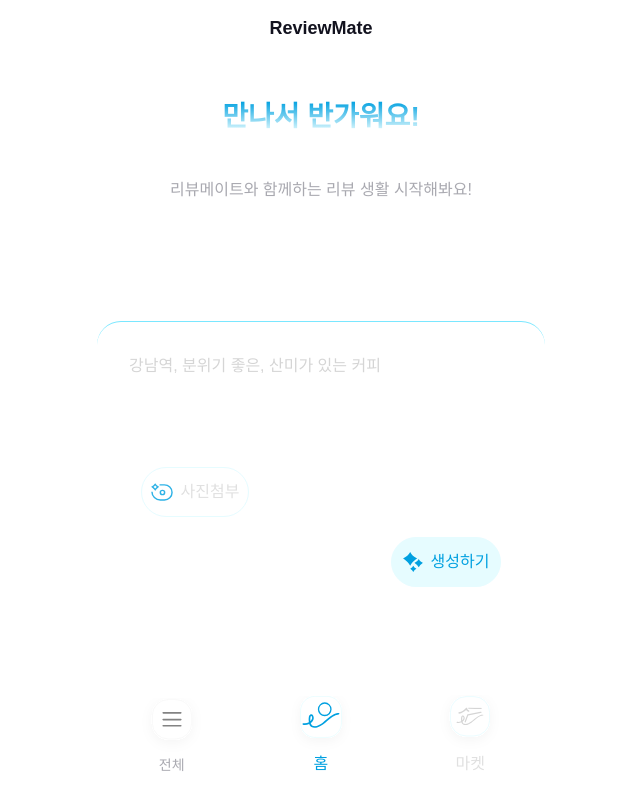
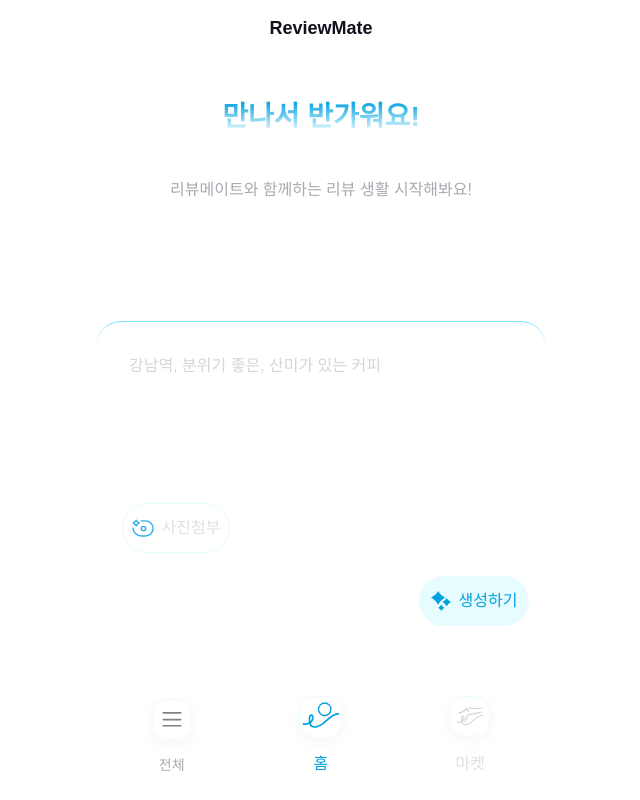
Before and after one commit to Ma-Hyekjin/review-mate-app, a Next.js app: page /main in a window 1280 px wide. Shown: the whole page, without its empty margins (319-959 px from the left). Built offline with nearby package versions, Linux system fonts and the light colour scheme; a web font is replaced by a local one.

Commit message:
feat: top기준 버튼배치. 스크롤링 x 적용. 프롬프트바 내에서는 스크롤링 가능

```diff
--- a/app/(core)/main/page.tsx
+++ b/app/(core)/main/page.tsx
@@ -68,10 +68,11 @@
 
 
   return (
-    // 3. (수정) "flex h-full" 레이아웃 적용
+    <>
+      {/* 1. "flex h-full" 레이아웃 적용 */}
       <div className="flex flex-col justify-between w-full h-full">
 
-      {/* --- 4. 스크롤되는 컨텐츠 영역 --- */}
+        {/* --- 스크롤되는 컨텐츠 영역 --- */}
         <div className="flex-1 overflow-y-auto pb-[119px]">
 
           {/* === 상단 뷰: 조건부 렌더링 === */}
@@ -210,7 +211,8 @@
         </div>
         {/* --- 여기까지 스크롤 영역 --- */}
 
-      {/* --- 5. "하단 고정" 프롬포트창 --- */}
+        {/* --- "하단 고정" 프롬포트창 --- */}
+
         <div className="w-full rounded-t-3xl border-t border-blue-light-200 bg-background p-6 shadow-[0px_4px_15px_blue-light-200] flex flex-col justify-between h-[40vh] flex-shrink-0">
 
           <textarea
@@ -227,6 +229,7 @@
             className="w-full resize-none border-none bg-transparent p-2 text-caption text-gray-6 placeholder-gray-4 focus:outline-none focus:ring-0 dark:text-gray-3 dark:placeholder-gray-4 flex-grow"
           />
 
+          {/* 이미지 프리뷰 */}
           {selectedImages.length > 0 && (
             <div className="my-2 flex space-x-2 overflow-x-auto p-1">
               {selectedImages.map((image, index) => (
@@ -250,14 +253,27 @@
               ))}
             </div>
           )}
+        </div>
+        {/* --- 여기까지 하단 고정 영역 --- */}
 
-        {/* 버튼 컨테이너 */}
-        <div className="relative mt-2">
+      </div>
+
+      {/* ---  "Top 기준 고정" 버튼 컨테이너 --- */}
+
+      <div
+        className="fixed top-0 left-0 right-0 z-20 w-full max-w-md mx-auto pointer-events-none"
+        style={{ height: '812px' }}
+      >
+        <div className="relative w-full h-full">
 
           {/* 사진첨부 버튼 */}
           <button
             onClick={() => fileInputRef.current?.click()}
-            className="absolute bottom-[100px] left-[20px] flex h-[50px] w-[108px] items-center justify-center gap-2 rounded-[100px] border border-blue-light-100 bg-background text-caption font-medium text-gray-3 transition hover:bg-blue-light-100"
+            className="absolute flex h-[50px] w-[108px] items-center justify-center gap-2 rounded-[100px] border border-blue-light-100 bg-background text-caption font-medium text-gray-3 transition hover:bg-blue-light-100 pointer-events-auto"
+            style={{
+              left: 25,
+              top: 503,
+            }}
           >
             <Image
               src="/assets/icons/camera.svg"
@@ -272,8 +288,10 @@
           <button
             onClick={handleGenerateClick}
             disabled={isLoading}
-            className="absolute bottom-[30px] right-[20px] flex h-[50px] items-center justify-center gap-2 rounded-[100px] border border-blue-light-100 bg-blue-light-100 text-caption font-medium text-primary-light transition hover:bg-blue-light-200 disabled:opacity-70 disabled:bg-gray-2"
+            className="absolute flex h-[50px] items-center justify-center gap-2 rounded-[100px] border border-blue-light-100 bg-blue-light-100 text-caption font-medium text-primary-light transition hover:bg-blue-light-200 disabled:opacity-70 disabled:bg-gray-2 pointer-events-auto"
             style={{
+              right: 16,
+              top: 576,
               width: viewMode === 'result' ? 121 : 110,
             }}
           >
@@ -287,8 +305,6 @@
           </button>
         </div>
       </div>
-      {/* --- 여기까지 하단 고정 영역 --- */}
-
-    </div>
+    </>
   );
 }
```
Lines whose indentation alone changed are shown as unchanged.
